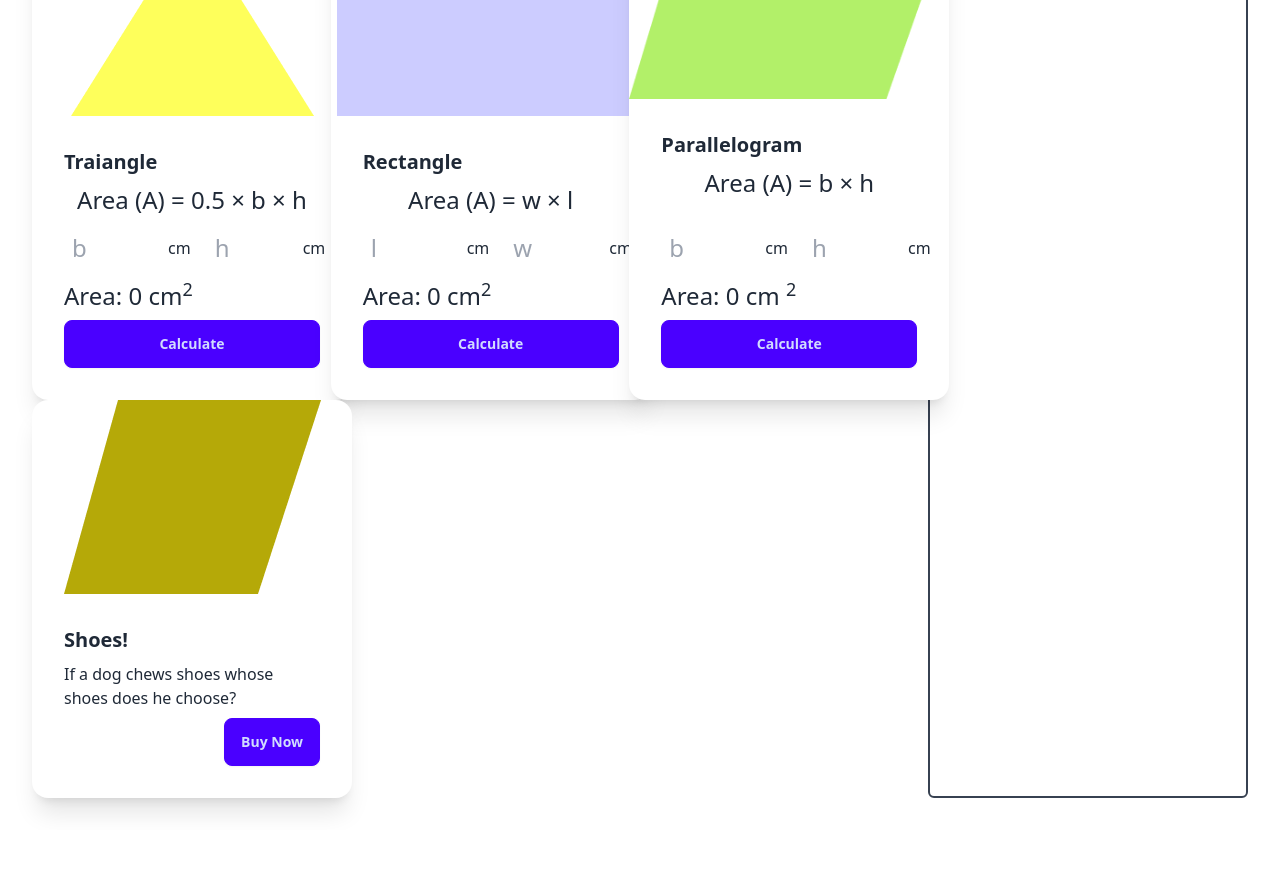
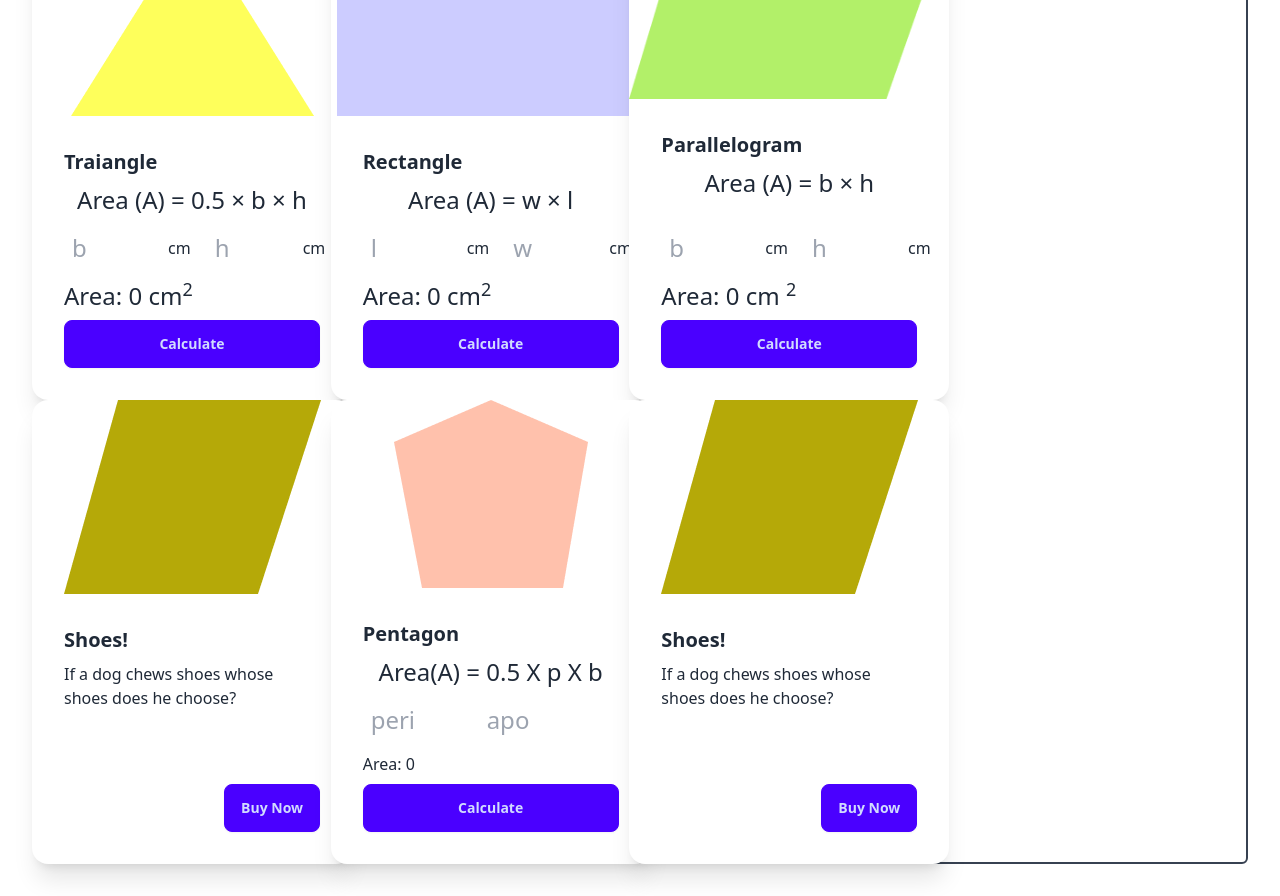
Before and after one commit to isaiful508/geometry-genius, a plain HTML site: page index.html in a window 1280 px wide. Shown: the part 110-1006 px from the top of the page. Before the commit the page ends 940 px from the top, so only its background shows below. Drawn offline with nearby package versions, Linux system fonts and the light colour scheme.

Commit message:
semi task is completed

```diff
--- a/index.html
+++ b/index.html
@@ -129,6 +129,43 @@
                   </div>
                 </div>
               </div>
+            <!--Pentagon card  -->
+            <div class="card w-80 bg-base-100 shadow-xl">
+
+                <figure><img src="./images/pentagon.png" alt="Shoes" /></figure>
+
+                <div class="card-body">
+
+                  <h2 class="card-title">Pentagon</h2>
+                  <p class="text-center text-2xl">Area(A) = 0.5 X p X b</p>
+
+                  <div class="flex gap-5">
+                    <input id="pentagon-parimeter" class="w-24 text-2xl p-2 rounded-sm" type="text" placeholder="peri">
+
+                    <input id="pentagon-apothem" class="w-24 text-2xl p-2 rounded-sm" type="text" placeholder="apo">
+
+                  </div>
+                  <div>
+                    <p>Area: <span id="pentagon-area">0</span></p>
+                  </div>
+
+                  <div class="card-actions">
+                    <button onclick="calculatePentagonArea()" class="btn btn-primary w-full">Calculate</button>
+
+                  </div>
+                </div>
+              </div>
+            <!--Rhombus card  -->
+            <div class="card w-80 bg-base-100 shadow-xl">
+                <figure><img src="./images/rhombus.png" alt="Shoes" /></figure>
+                <div class="card-body">
+                  <h2 class="card-title">Shoes!</h2>
+                  <p>If a dog chews shoes whose shoes does he choose?</p>
+                  <div class="card-actions justify-end">
+                    <button class="btn btn-primary">Buy Now</button>
+                  </div>
+                </div>
+              </div>
         </div>
         <!-- area calculation container -->
         <div class="w-80 border-2 border-gray-700 rounded-md">
@@ -139,6 +176,7 @@
 <script src="./scripts/triangle-calculate.js"></script>
 <script src="./scripts/rectangle-calculated.js"></script>
 <script src="./scripts/parallelogram.js"></script>
+<script src="./scripts/pentagon-calcuted.js"></script>
 </body>
 
 </html>
--- /dev/null
+++ b/scripts/pentagon-calcuted.js
@@ -0,0 +1,17 @@
+function calculatePentagonArea(){
+   const perimeter = getInputValueById('pentagon-parimeter');
+    const apothem = getInputValueById('pentagon-apothem');
+    const area = 0.5*perimeter*apothem;
+    setInnerById('pentagon-area', area)
+}
+function getInputValueById(inputFieldId){
+    const inputField = document.getElementById(inputFieldId);
+    const inputValueText = inputField.value;
+    const value = parseFloat(inputValueText);
+    return value;
+}
+
+function setInnerById(elementId, area){
+    const element = document.getElementById(elementId);
+    element.innerText = area;
+}
```
